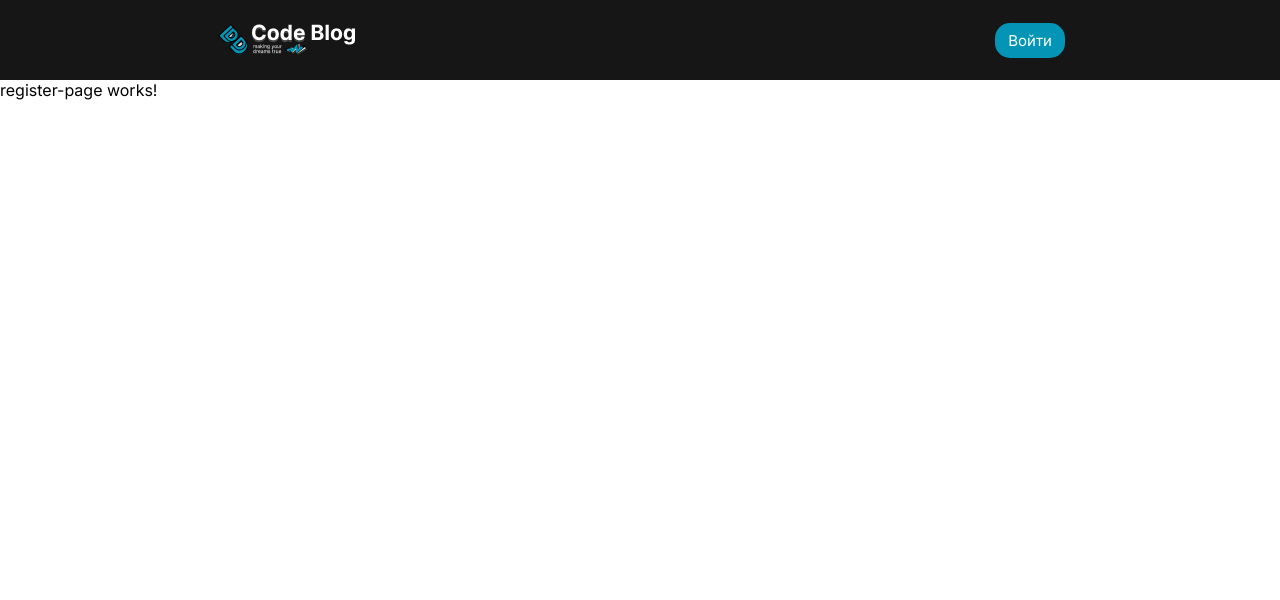
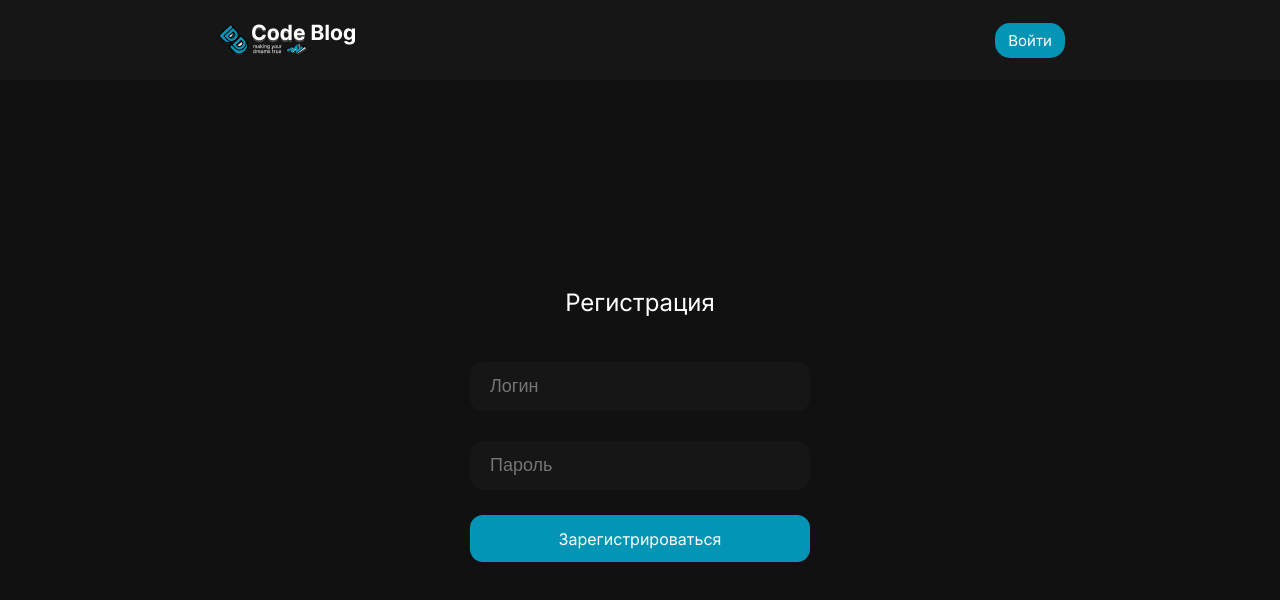
Before and after one commit to PavelFLoyd/CodeBlog, an Angular app in the folder Frontend/: page /Register in a window 1280 px wide. Shown: the top 600 px of the page. Built offline with nearby package versions, Linux system fonts and the light colour scheme.

Commit message:
Register page done

```diff
--- a/Frontend/src/app/register-page/register-page.component.html
+++ b/Frontend/src/app/register-page/register-page.component.html
@@ -1 +1,12 @@
-<p>register-page works!</p>
+<div class="register-block">
+  <div class="register-container">
+    <p>Регистрация</p>
+    <div class="auth-input-block">
+      <input class="Login" type="text" placeholder="Логин" />
+      <input class="Password" type="password" placeholder="Пароль" />
+    </div>
+    <div class="auth-bottom-buttons-block">
+      <button class="Register" routerLink="/">Зарегистрироваться</button>
+    </div>
+  </div>
+</div>
--- a/Frontend/src/app/register-page/register-page.component.scss
+++ b/Frontend/src/app/register-page/register-page.component.scss
@@ -0,0 +1,53 @@
+@import "../../styles.scss";
+
+.register-block {
+  background-color: $darkgray;
+  overflow: hidden;
+  height: 100vh;
+  display: flex;
+  align-items: center;
+  justify-content: center;
+  .register-container {
+    padding-bottom: 100px;
+    p {
+      font-size: 24px;
+      color: $fontcol;
+      text-align: center;
+    }
+    .auth-input-block {
+      margin-top: 30px;
+      display: flex;
+      flex-direction: column;
+      input {
+        margin: 15px 0;
+        width: 300px;
+        height: 47px;
+        border-radius: 13px;
+        background-color: $lightgray;
+        padding-left: 20px;
+        padding-right: 20px;
+        color: $fontcol;
+        font-size: 18px;
+        &::placeholder {
+          font-size: 18px;
+        }
+      }
+    }
+    .auth-bottom-buttons-block {
+      display: flex;
+      flex-direction: column;
+      width: 340px;
+      button {
+        border-radius: 13px;
+        margin: 10px 0;
+        height: 47px;
+        font-size: 16px;
+      }
+      .Register {
+        background-color: $lightgray;
+        color: $fontcol;
+        background-color: $blue;
+      }
+    }
+  }
+}
```
